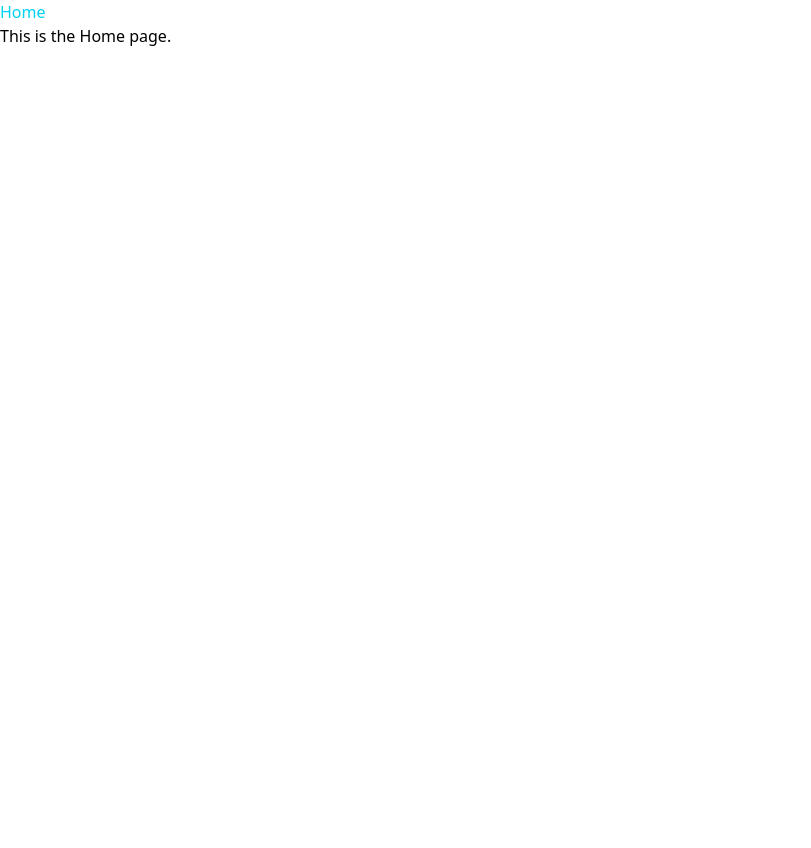
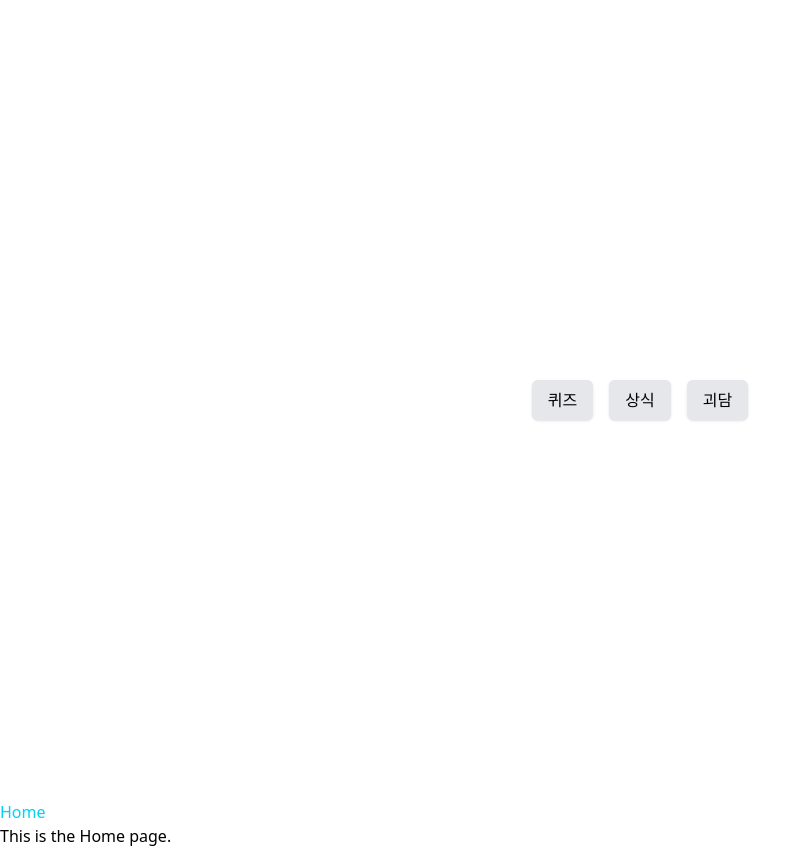
Before and after one commit to kdt-ful-class-three-group/poop, a React (Vite) app in the folder client/: page / in a window 1280 px wide. Shown: the whole page, without its empty margins (0-811 px from the left). Before the commit the page ends 800 px from the top, so only its background shows below. Built offline with nearby package versions, Linux system fonts and the light colour scheme.

Commit message:
dev pull하기 위한 커밋

```diff
--- a/client/src/commonComponents/Menu.jsx
+++ b/client/src/commonComponents/Menu.jsx
@@ -1,5 +1,31 @@
-function Menu() {
+import React from "react";
+import { useNavigate } from "react-router-dom";
 
-}
+const Menu = ({ onSelect }) => {
+  return (
+    <div className="flex justify-center items-center h-screen">
+      <div className="flex gap-4">
+        <button
+          onClick={() => onSelect("/Quiz")}
+          className="px-4 py-2 bg-gray-200 hover:bg-gray-300 rounded-md shadow"
+        >
+          퀴즈
+        </button>
+        <button
+          onClick={() => onSelect("knowledge")}
+          className="px-4 py-2 bg-gray-200 hover:bg-gray-300 rounded-md shadow"
+        >
+          상식
+        </button>
+        <button
+          onClick={() => onSelect("horror")}
+          className="px-4 py-2 bg-gray-200 hover:bg-gray-300 rounded-md shadow"
+        >
+          괴담
+        </button>
+      </div>
+    </div>
+  );
+};
 
 export default Menu;
--- a/client/src/pages/Home.jsx
+++ b/client/src/pages/Home.jsx
@@ -1,10 +1,14 @@
 import './home.css'
+import Menu from '../commonComponents/menu';
 
 
 function Home() {
+  const handleMenuSelect = (menu) => {
+    console.log(`선택된 메뉴: ${menu}`);
+  }
     return (
         <div>
-
+            <Menu onSelect={handleMenuSelect} />
             <h1 className="text-cyan-400">Home</h1>
             <p>This is the Home page.</p>
         </div>
```
